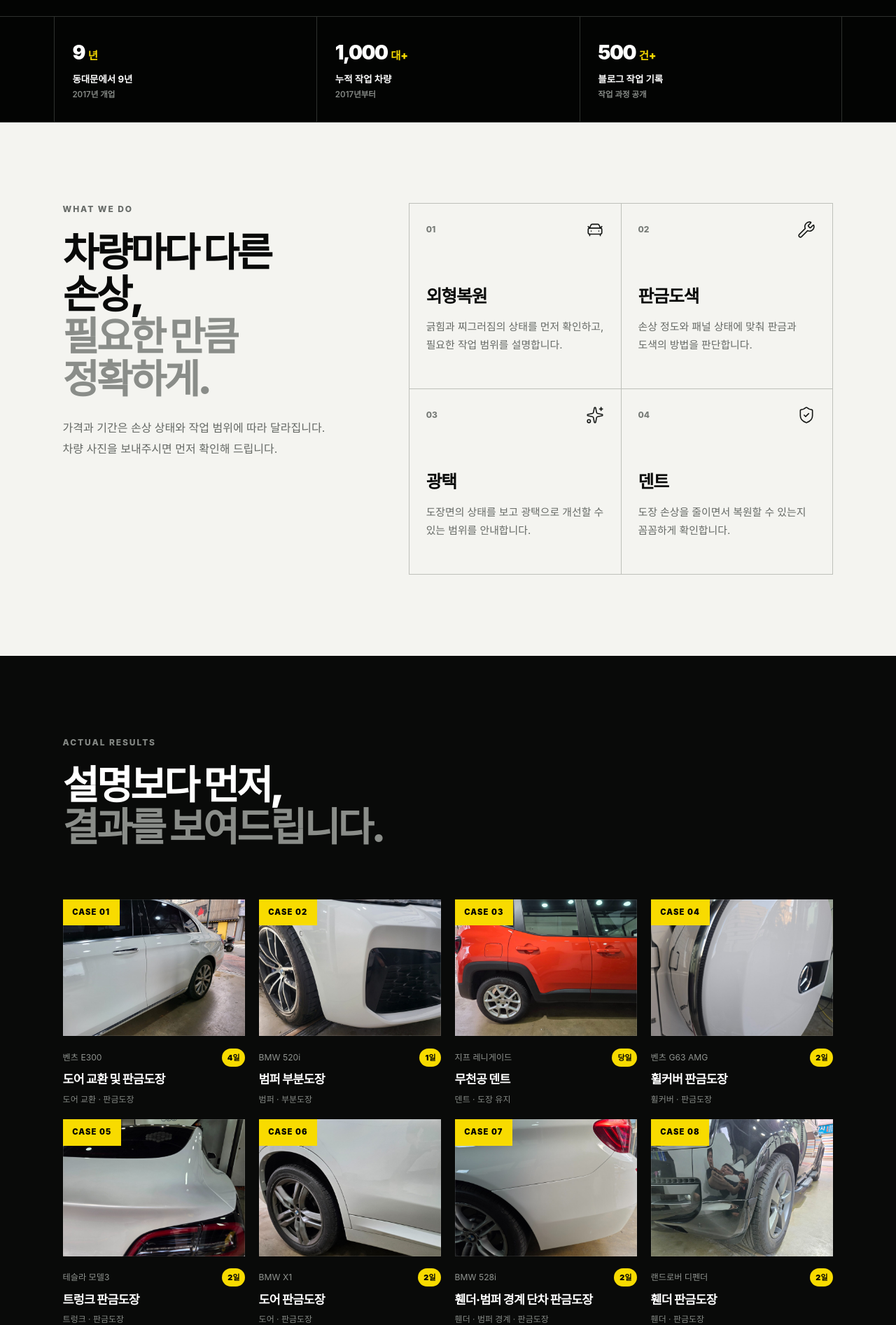
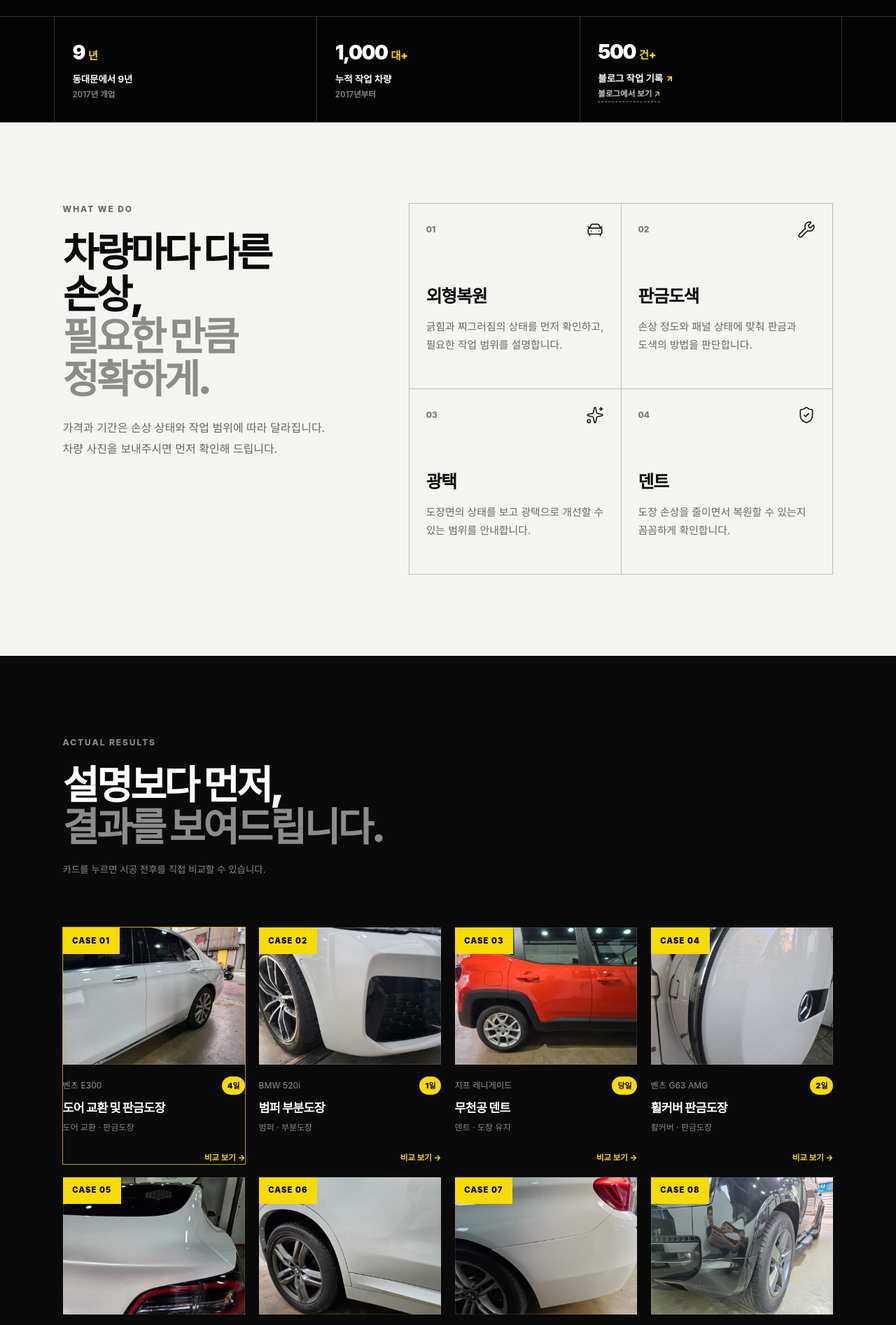
Before and after one commit to concettimonte-hue/acedent, a React (Vite) app: page / in a window 1280 px wide. Shown: the part 804-2697 px from the top of the page at 70% size. Built offline with nearby package versions, Linux system fonts and the light colour scheme.

Commit message:
티켓2-1: 클릭 유도 강화, 히어로 여백 조정

```diff
--- a/app/globals.css
+++ b/app/globals.css
@@ -181,8 +181,8 @@
 .hero-copy {
   display: flex;
   flex-direction: column;
-  justify-content: center;
-  padding: clamp(3.2rem, 5.6vw, 5.6rem) 5vw clamp(4rem, 6vw, 6rem) 7vw;
+  justify-content: flex-start;
+  padding: clamp(2.5rem, 3.4vw, 4.25rem) 5vw clamp(4rem, 6vw, 6rem) 7vw;
 }
 .eyebrow,
 .section-kicker {
@@ -470,6 +470,7 @@
   border-right: 1px solid #2e312e;
 }
 .trust-item-link {
+  cursor: pointer;
   transition: background 180ms ease;
 }
 .trust-item-link:hover,
@@ -491,16 +492,39 @@
   letter-spacing: -0.02em;
 }
 .trust-label {
+  display: flex;
+  align-items: center;
+  gap: 0.3rem;
   margin-top: 0.42rem;
   color: white;
   font-size: 0.84rem;
   font-weight: 750;
+}
+.trust-external-icon {
+  color: #f8db00;
+  font-size: 0.9em;
+  font-weight: 900;
 }
 .trust-sub {
   margin-top: 0.24rem;
   color: #858985;
   font-size: 0.72rem;
   font-weight: 600;
+}
+.trust-item-link .trust-sub {
+  width: fit-content;
+  padding-bottom: 0.12rem;
+  border-bottom: 1px dashed #8f938f;
+  color: #c4c7c3;
+  transition:
+    border-color 180ms ease,
+    color 180ms ease;
+}
+.trust-item-link:hover .trust-sub,
+.trust-item-link:focus-visible .trust-sub {
+  border-bottom-style: solid;
+  border-color: #f8db00;
+  color: #f8db00;
 }
 
 .section {
@@ -602,6 +626,13 @@
   justify-content: space-between;
   gap: 2rem;
 }
+.cases-guide {
+  margin-top: 1.15rem;
+  color: #858985;
+  font-size: 0.84rem;
+  line-height: 1.65;
+  word-break: keep-all;
+}
 .case-gallery-grid {
   display: grid;
   grid-template-columns: repeat(4, minmax(0, 1fr));
@@ -618,6 +649,9 @@
   text-align: left;
   cursor: pointer;
 }
+.case-card:first-child {
+  box-shadow: 0 0 0 1px rgb(248 219 0 / 72%);
+}
 .case-card:focus-visible {
   outline: 2px solid #f8db00;
   outline-offset: 5px;
@@ -642,10 +676,44 @@
   width: 100%;
   height: 100%;
   object-fit: cover;
-  transition: transform 350ms ease;
-}
-.case-card:hover .case-thumbnail img {
-  transform: scale(1.025);
+  transition:
+    transform 350ms ease,
+    filter 350ms ease;
+}
+.case-compare-icon {
+  position: absolute;
+  z-index: 2;
+  top: 50%;
+  left: 50%;
+  display: grid;
+  width: 48px;
+  height: 48px;
+  place-items: center;
+  border: 1px solid rgb(248 219 0 / 75%);
+  border-radius: 50%;
+  background: rgb(3 4 3 / 72%);
+  color: #f8db00;
+  font-size: 1.3rem;
+  font-weight: 900;
+  opacity: 0;
+  transform: translate(-50%, -50%) scale(0.9);
+  transition:
+    opacity 220ms ease,
+    transform 220ms ease;
+}
+.case-card:focus-visible .case-compare-icon {
+  opacity: 1;
+  transform: translate(-50%, -50%) scale(1);
+}
+@media (hover: hover) and (pointer: fine) {
+  .case-card:hover .case-thumbnail img {
+    filter: brightness(0.7);
+    transform: scale(1.03);
+  }
+  .case-card:hover .case-compare-icon {
+    opacity: 1;
+    transform: translate(-50%, -50%) scale(1);
+  }
 }
 .case-number {
   position: absolute;
@@ -661,8 +729,9 @@
 }
 .case-card-copy {
   display: flex;
+  min-height: 142px;
   flex-direction: column;
-  padding-top: 1.1rem;
+  padding: 1.1rem 0 0;
 }
 .case-card-meta {
   display: flex;
@@ -695,8 +764,36 @@
   font-size: 0.75rem;
   line-height: 1.5;
 }
+.case-card-action {
+  align-self: flex-end;
+  margin-top: auto;
+  padding-top: 0.85rem;
+  color: #f8db00;
+  font-size: 0.72rem;
+  font-weight: 800;
+}
 .case-indicators {
   display: none;
+}
+.cases-bottom-link-wrap {
+  display: flex;
+  justify-content: center;
+  margin-top: 3.5rem;
+}
+.cases-bottom-link {
+  padding-bottom: 0.35rem;
+  border-bottom: 1px solid #6b6f6b;
+  color: #d8dad6;
+  font-size: 0.88rem;
+  font-weight: 750;
+  transition:
+    border-color 180ms ease,
+    color 180ms ease;
+}
+.cases-bottom-link:hover,
+.cases-bottom-link:focus-visible {
+  border-color: #f8db00;
+  color: #f8db00;
 }
 
 .case-modal-backdrop {
@@ -1224,7 +1321,7 @@ footer > a:last-child svg {
   .hero-copy {
     min-height: calc(100svh - 74px);
     justify-content: flex-start;
-    padding: 1.575rem 1.25rem 2rem;
+    padding: 2rem 1.25rem 2rem;
   }
   .eyebrow {
     font-size: 0.66rem;
@@ -1314,6 +1411,9 @@ footer > a:last-child svg {
   }
   .case-card-title {
     font-size: 1.2rem;
+  }
+  .case-compare-icon {
+    display: none;
   }
   .case-indicators {
     display: flex;
--- a/components/CaseGallery.tsx
+++ b/components/CaseGallery.tsx
@@ -4,6 +4,7 @@ import { useCallback, useEffect, useRef, useState } from 'react';
 import { ArrowLeft, ArrowRight, ArrowUpRight, X } from 'lucide-react';
 import BeforeAfterSlider from '@/components/BeforeAfterSlider';
 import casesData from '@/content/cases.json';
+import naverData from '@/content/naver.json';
 import type { CaseItem, CasesContent } from '@/content/types';
 
 const content = casesData as CasesContent;
@@ -12,8 +13,8 @@ const cases = [...content.items].sort((a, b) => a.order - b.order);
 const imageAlt = (item: CaseItem, state: '전' | '후') =>
   `${item.car} ${item.part.replaceAll(' · ', ' ')} ${state}`;
 
-const trackingUrl = (url: string) =>
-  `${url}${url.includes('?') ? '&' : '?'}utm_source=landing&utm_medium=case`;
+const trackingUrl = (url: string, medium: string) =>
+  `${url}${url.includes('?') ? '&' : '?'}utm_source=landing&utm_medium=${medium}`;
 
 export default function CaseGallery() {
   const [selectedIndex, setSelectedIndex] = useState<number | null>(null);
@@ -145,6 +146,7 @@ export default function CaseGallery() {
             <br />
             <span>{content.headingLines[1]}</span>
           </h2>
+          <p className="cases-guide">{content.instruction}</p>
         </div>
       </div>
 
@@ -163,7 +165,7 @@ export default function CaseGallery() {
             key={item.id}
             onClick={() => openCase(index)}
             aria-haspopup="dialog"
-            aria-label={`${item.car} ${item.title} 상세 보기`}
+            aria-label={`${item.car} ${item.title} 전후 비교 보기`}
           >
             <span className="case-thumbnail">
               <img
@@ -177,6 +179,9 @@ export default function CaseGallery() {
               <span className="case-number">
                 CASE {String(index + 1).padStart(2, '0')}
               </span>
+              <span className="case-compare-icon" aria-hidden="true">
+                ↔
+              </span>
             </span>
             <span className="case-card-copy">
               <span className="case-card-meta">
@@ -185,6 +190,7 @@ export default function CaseGallery() {
               </span>
               <span className="case-card-title">{item.title}</span>
               <span className="case-card-part">{item.part}</span>
+              <span className="case-card-action">비교 보기 →</span>
             </span>
           </button>
         ))}
@@ -201,6 +207,17 @@ export default function CaseGallery() {
             key={item.id}
           />
         ))}
+      </div>
+
+      <div className="cases-bottom-link-wrap">
+        <a
+          className="cases-bottom-link"
+          href={trackingUrl(naverData.blog, 'cases_bottom')}
+          target="_blank"
+          rel="noopener noreferrer"
+        >
+          {content.bottomLinkLabel}
+        </a>
       </div>
 
       {selectedCase && (
@@ -264,7 +281,7 @@ export default function CaseGallery() {
               </div>
               <p>{selectedCase.summary}</p>
               <a
-                href={trackingUrl(selectedCase.blogUrl)}
+                href={trackingUrl(selectedCase.blogUrl, 'case')}
                 target="_blank"
                 rel="noopener noreferrer"
               >
--- a/components/TrustBar.tsx
+++ b/components/TrustBar.tsx
@@ -58,7 +58,10 @@ function TrustValue({ item, active, delay }: { item: TrustItem; active: boolean;
         <span>{value}</span>
         {item.valueSuffix && <small>{item.valueSuffix}</small>}
       </strong>
-      <span className="trust-label">{item.label}</span>
+      <span className="trust-label">
+        {item.label}
+        {item.linkUrl && <span className="trust-external-icon" aria-hidden="true">↗</span>}
+      </span>
       <span className="trust-sub">{item.sub}</span>
     </>
   );
--- a/content/cases.json
+++ b/content/cases.json
@@ -1,6 +1,8 @@
 {
   "sectionLabel": "ACTUAL RESULTS",
   "headingLines": ["설명보다 먼저,", "결과를 보여드립니다."],
+  "instruction": "카드를 누르면 시공 전후를 직접 비교할 수 있습니다.",
+  "bottomLinkLabel": "블로그에서 500건+ 작업 기록 보기 ↗",
   "modalLinkLabel": "블로그에서 전체 과정 보기",
   "items": [
     {
--- a/content/trust.json
+++ b/content/trust.json
@@ -22,7 +22,7 @@
     "value": "500",
     "valueSuffix": "건+",
     "label": "블로그 작업 기록",
-    "sub": "작업 과정 공개",
+    "sub": "블로그에서 보기 ↗",
     "countUp": true,
     "duration": 1500,
     "linkUrl": "https://blog.naver.com/ace_dent_shop"
--- a/content/types.ts
+++ b/content/types.ts
@@ -27,6 +27,8 @@ export interface CaseItem {
 export interface CasesContent {
   sectionLabel: string;
   headingLines: [string, string];
+  instruction: string;
+  bottomLinkLabel: string;
   modalLinkLabel: string;
   items: CaseItem[];
 }
```
